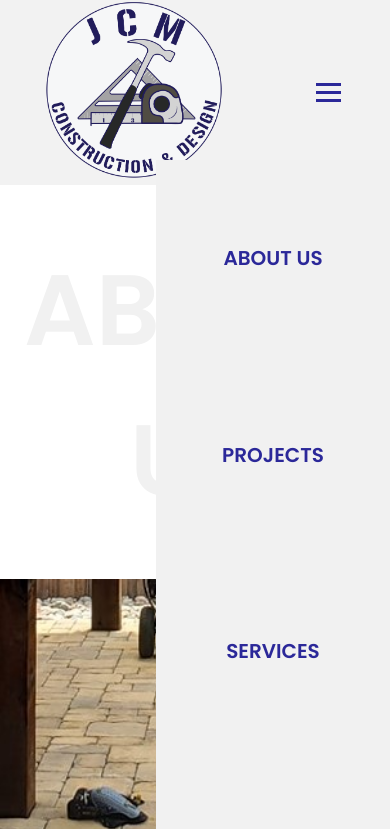
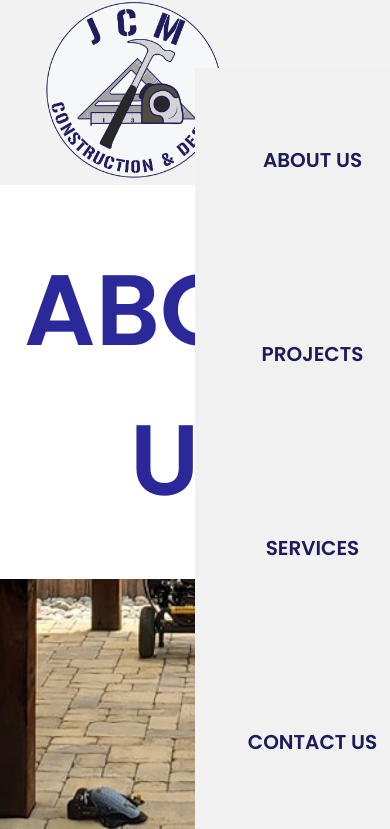
Before and after one commit to JSJ9/JCM-Website, a plain HTML site: page AboutUs.html in a window 390 px wide. Both pictures are taken after a click on the element 328 px from the left and 92 px from the top of the page. Shown: the top 829 px of the page. Drawn offline with nearby package versions, Linux system fonts and the light colour scheme.

Commit message:
Updates aboutsyles css

```diff
--- a/css/AboutStyles.css
+++ b/css/AboutStyles.css
@@ -4,7 +4,6 @@
   box-sizing: border-box;
 }
 
-/* designs the nav bar */
 nav {
   display: flex;
   justify-content: space-around;
@@ -12,16 +11,16 @@ nav {
   min-height: 8vh;
   background-color: #f2f2f2;
 }
-
 body {
   margin: 0;
-  color: #f1f1f1;
+  color:  #403A36;
   font-family: 'Open Sans', sans-serif;
 }
 
 h1 {
   padding-top: 50px;
   font-family: 'Poppins', sans-serif;
+  color: #2b2899;
   text-align: center;
   font-size: 100px;
 }
@@ -30,22 +29,17 @@ h2 {
   font-family: 'Poppins', sans-serif;
 }
 
-h3 {
-  margin: 0;
+li {
+  margin-bottom: 10px;
 }
 
-h4 {
-  font-size: 20px;
-  font-family: 'Poppins', sans-serif;
+ul {
+  padding-left: 40px;
 }
 
 .logo-img {
   height: 180px;
   width: 180px;
-}
-
-.h21 {
-  color: #2b2899;
 }
 
 .nav-links {
@@ -55,12 +49,12 @@ h4 {
   font-family: 'Poppins', sans-serif;
 }
 
-.nav-links li {
+.nav-links li{
   list-style: none;
 }
 
-.nav-links a {
-  color: #2b2899;
+.nav-links a{
+  color: #1D1B59;
   text-decoration: none;
   font-weight: bold;
   font-size: 20px;
@@ -78,30 +72,29 @@ h4 {
   margin: 5px;
 }
 
-@media screen and (min-width:1024px) {
+@media screen and (max-width:1200px) {
   .nav-links {
     display: flex;
     justify-content: space-around;
     width: 50%;
   }
+
 }
 
-@media screen and (max-width:1024px) {
+@media screen and (max-width:1000px) {
   body {
     overflow-x: hidden;
   }
-
   .nav-links {
-    position: fixed;
+    position: absolute;
     right: 0;
-    height: 93vh;
-    top: 19vh;
+    height: 92vh;
+    top: 8vh;
     background-color: #f1f1f1;
-    z-index: 999;
     display: flex;
     flex-direction: column;
     align-items: center;
-    width: 60%;
+    width: 50%;
     transform: translateX(100%);
     transition: transform 0.5s ease-in;
   }
@@ -124,12 +117,12 @@ h4 {
     opacity: 0;
     transform: translateX(50px);
   }
-
   to {
     opacity: 1;
-    transform: translateX(0px);
+    transform: translateX(0);
   }
 }
+
 
 /* THIS PART CONTROLS THE LINE ANIMATION IN NAV BAR */
 .hover {
```
